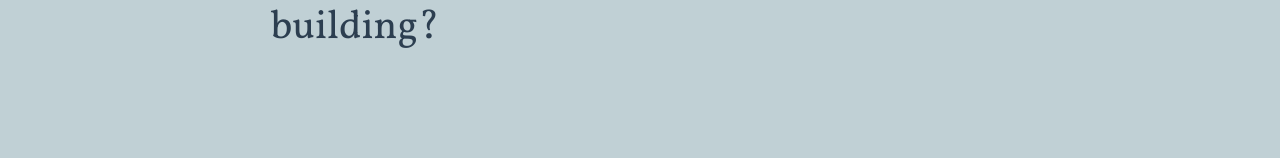
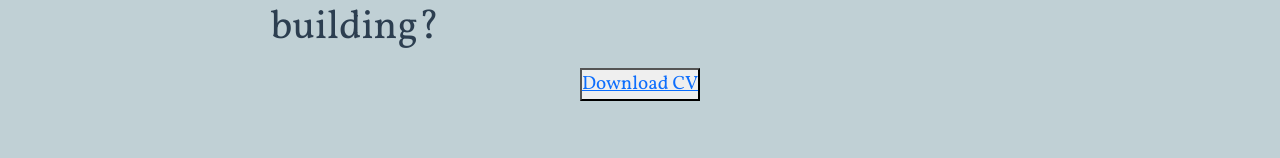
Before and after one commit to Kamvelihle-1/KamvelihleSikalana-Portfolio, a Vue app: page / in a window 1280 px wide. Shown: the part 535-693 px from the top of the page. Built offline with nearby package versions, Linux system fonts and the light colour scheme.

Commit message:
Update HomeView.vue

```diff
--- a/src/views/HomeView.vue
+++ b/src/views/HomeView.vue
@@ -9,6 +9,9 @@
         </div>
         <div class="col">
           <img src="https://i.postimg.cc/zBv3R5bK/C12-C2-Kamvelihle-Sikalana-1.jpg" alt="my image" loading="lazy">
+        </div>
+        <div class="cold" >
+          <button><a href="https://drive.google.com/file/d/16HyIAJuyri5GyoyMu25oEVdRHmt2UtqO/view?usp=drivesdk" target_blank> Download CV</a></button>
         </div>
       </div>
 
```
